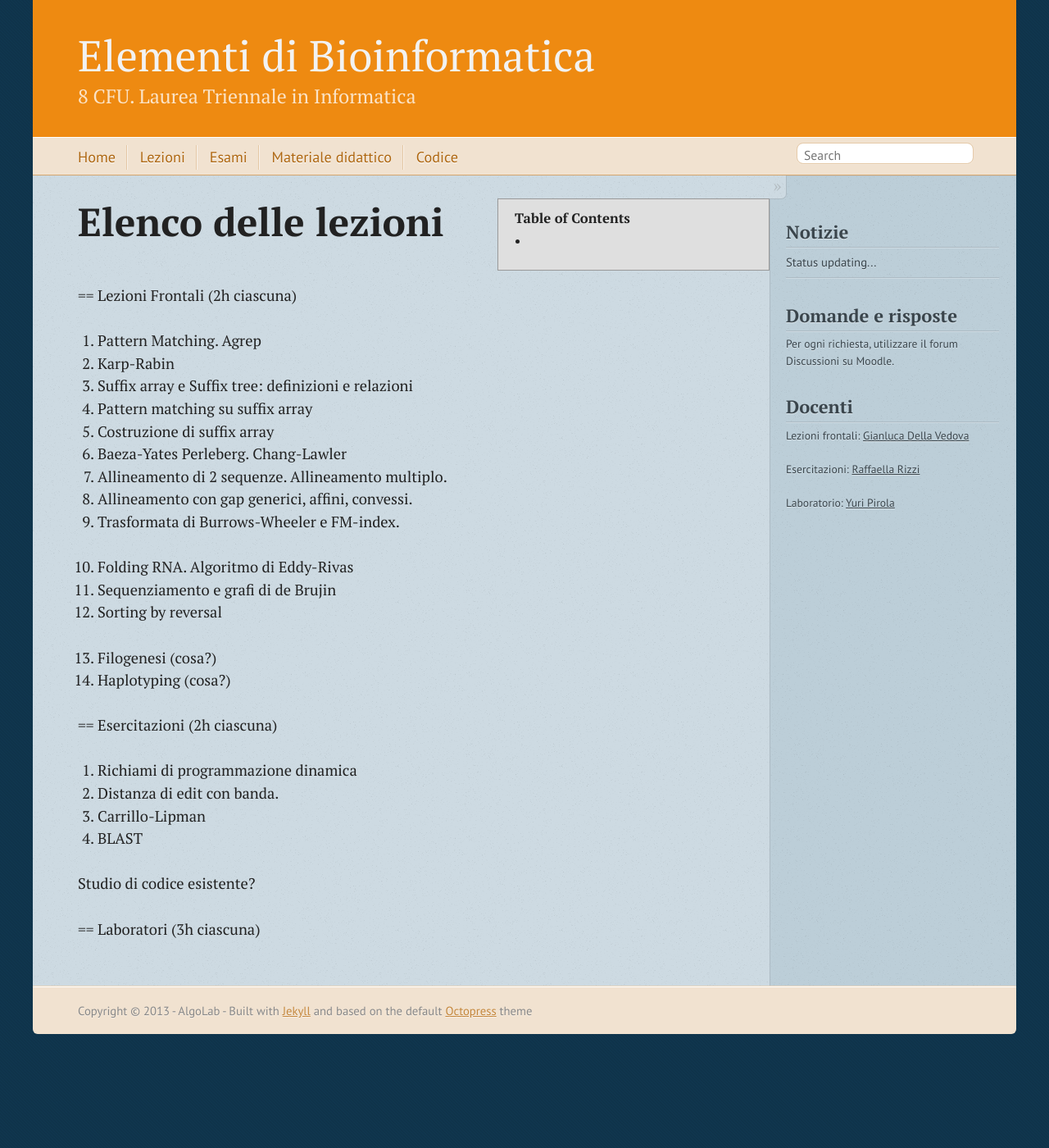
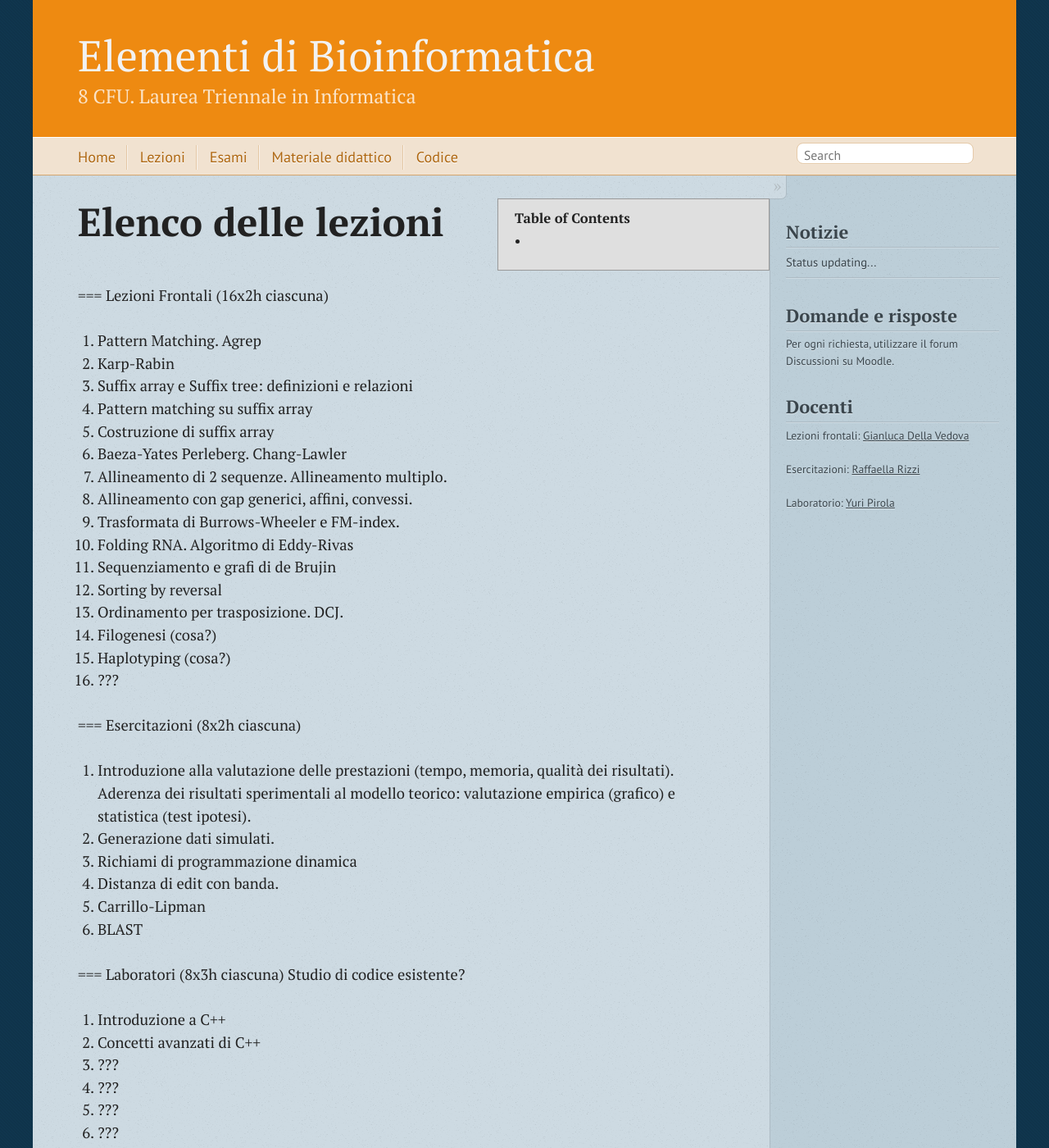
Before and after one commit to AlgoLab/elementi-bioinformatica, a Jekyll site: the page built from lezioni.markdown, in a window 1280 px wide and 1400 px high. Shown: the whole window at 82% size. Built offline with Jekyll 4.4.1, drawn with Linux system fonts in a browser that asks for light colours; nearby versions of some CDN libraries.

Commit message:
sync lezioni

```diff
--- a/lezioni.markdown
+++ b/lezioni.markdown
@@ -5,7 +5,7 @@ toc: true
 ---
 
 
-== Lezioni Frontali (2h ciascuna)
+=== Lezioni Frontali (16x2h ciascuna)
 
 1. Pattern Matching. Agrep
 2. Karp-Rabin
@@ -16,21 +16,34 @@ toc: true
 7. Allineamento di 2 sequenze. Allineamento multiplo.
 8. Allineamento con gap generici, affini, convessi.
 9. Trasformata di Burrows-Wheeler e FM-index.
-
 10. Folding RNA. Algoritmo di Eddy-Rivas
 11. Sequenziamento e grafi di de Brujin
 12. Sorting by reversal
+13. Ordinamento per trasposizione. DCJ.
+14. Filogenesi (cosa?)
+15. Haplotyping (cosa?)
+1. ???
 
-13. Filogenesi (cosa?)
-14. Haplotyping (cosa?)
+=== Esercitazioni (8x2h ciascuna)
 
-== Esercitazioni (2h ciascuna)
-
+1. Introduzione alla valutazione delle prestazioni (tempo, memoria, qualità
+dei risultati). Aderenza dei risultati sperimentali al modello teorico:
+valutazione empirica (grafico) e statistica (test ipotesi).
+1. Generazione dati simulati.
 1. Richiami di programmazione dinamica
 2. Distanza di edit con banda.
 3. Carrillo-Lipman
 4. BLAST
 
+
+=== Laboratori (8x3h ciascuna)
 Studio di codice esistente?
 
-== Laboratori (3h ciascuna)
+1. Introduzione a C++
+1. Concetti avanzati di C++
+1. ???
+1. ???
+1. ???
+1. ???
+1. ???
+1. ???
```
